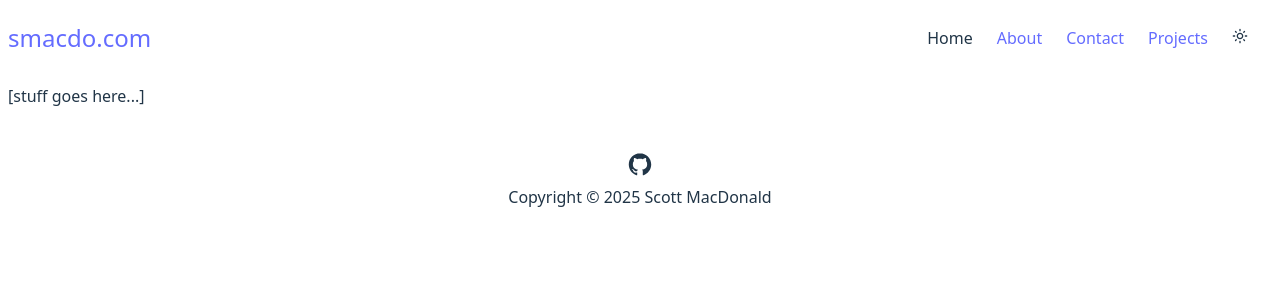
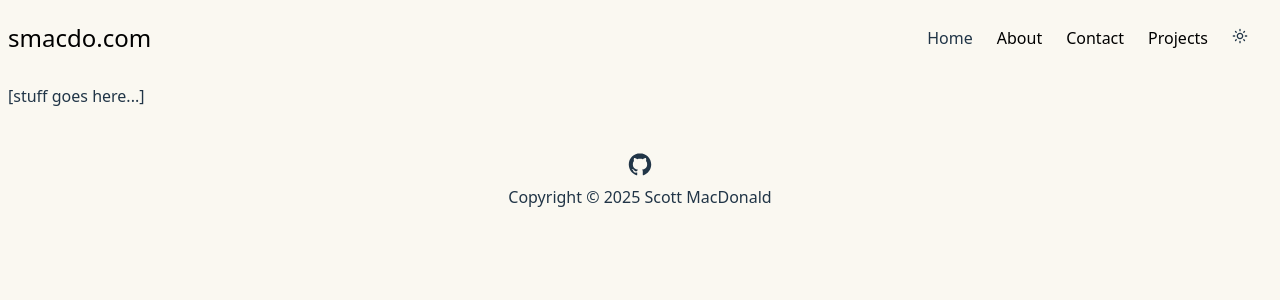
Before and after one commit to smacdo/smacdo_www, a React (Vite) app: page / in a window 1280 px wide. Shown: the top 300 px of the page. Built offline with nearby package versions, Linux system fonts and the light colour scheme.

Commit message:
minor color adjustments for light mode

```diff
--- a/src/App.css
+++ b/src/App.css
@@ -15,6 +15,7 @@
 .navbar #logo {
     font-size: 24px;
     font-weight: bold;
+    color: var(--text-color);
 }
 
 .navbar #menu {
--- a/src/index.css
+++ b/src/index.css
@@ -4,8 +4,9 @@
     font-weight: 400;
 
     color-scheme: light dark;
+    --background-color: #242424;
     --text-color: rgba(255, 255, 255, 0.87);
-    --background-color: #242424;
+
 
     font-synthesis: none;
     text-rendering: optimizeLegibility;
@@ -24,6 +25,7 @@ a:hover {
 }
 
 body {
+    background-color: var(--background-color);
 }
 
 h1 {
@@ -55,7 +57,7 @@ button:focus-visible {
 @media (prefers-color-scheme: light) {
     :root {
         color: #213547;
-        --background-color: #ffffff;
+        --background-color: #faf8f1;
         --text-color: #000000;
     }
 
@@ -63,7 +65,7 @@ button:focus-visible {
         color: #747bff;
     }
 
-    button {
-        background-color: #f9f9f9;
+    a {
+        color: var(--text-color);
     }
 }
```
